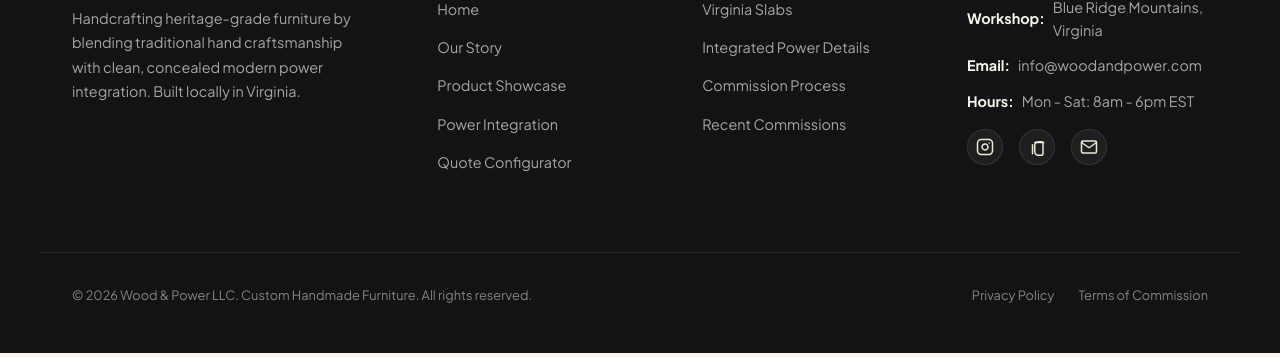
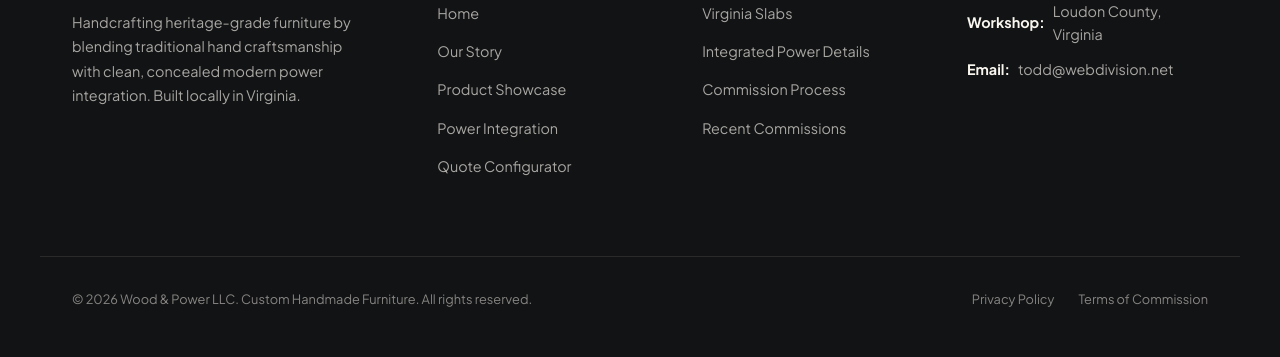
Before and after one commit to Webdivision/woodandpower, a website built with Vite: page index.html in a window 1280 px wide. Shown: the part 5289-5646 px from the top of the page. Built offline with nearby package versions, Linux system fonts and the light colour scheme; a web font is replaced by a local one.

Commit message:
Update footer contact info, remove hours and social icons

```diff
--- a/index.html
+++ b/index.html
@@ -550,32 +550,8 @@
 
       <div class="footer-col footer-contact">
         <h4>Get in Touch</h4>
-        <p><strong>Workshop:</strong> Blue Ridge Mountains, Virginia</p>
-        <p><strong>Email:</strong> info@woodandpower.com</p>
-        <p><strong>Hours:</strong> Mon - Sat: 8am - 6pm EST</p>
-
-        <div class="footer-social-links">
-          <a href="#" class="social-btn" aria-label="Instagram">
-            <svg width="18" height="18" viewBox="0 0 24 24" fill="none" stroke="currentColor" stroke-width="2" stroke-linecap="round" stroke-linejoin="round">
-              <rect x="2" y="2" width="20" height="20" rx="5" ry="5"></rect>
-              <path d="M16 11.37A4 4 0 1 1 12.63 8 4 4 0 0 1 16 11.37z"></path>
-              <line x1="17.5" y1="6.5" x2="17.51" y2="6.5"></line>
-            </svg>
-          </a>
-          <a href="#" class="social-btn" aria-label="Pinterest">
-            <svg width="18" height="18" viewBox="0 0 24 24" fill="none" stroke="currentColor" stroke-width="2" stroke-linecap="round" stroke-linejoin="round">
-              <line x1="6" y1="9" x2="6" y2="21"></line>
-              <line x1="9" y1="6" x2="21" y2="6"></line>
-              <path d="M9 10a5 5 0 0 1 5-5h4a2 2 0 0 1 2 2v14a2 2 0 0 1-2 2h-4a5 5 0 0 1-5-5V10z"></path>
-            </svg>
-          </a>
-          <a href="#" class="social-btn" aria-label="Contact Email">
-            <svg width="18" height="18" viewBox="0 0 24 24" fill="none" stroke="currentColor" stroke-width="2" stroke-linecap="round" stroke-linejoin="round">
-              <path d="M4 4h16c1.1 0 2 .9 2 2v12c0 1.1-.9 2-2 2H4c-1.1 0-2-.9-2-2V6c0-1.1.9-2 2-2z"></path>
-              <polyline points="22,6 12,13 2,6"></polyline>
-            </svg>
-          </a>
-        </div>
+        <p><strong>Workshop:</strong> Loudon County, Virginia</p>
+        <p><strong>Email:</strong> todd@webdivision.net</p>
       </div>
     </div>
 
```
